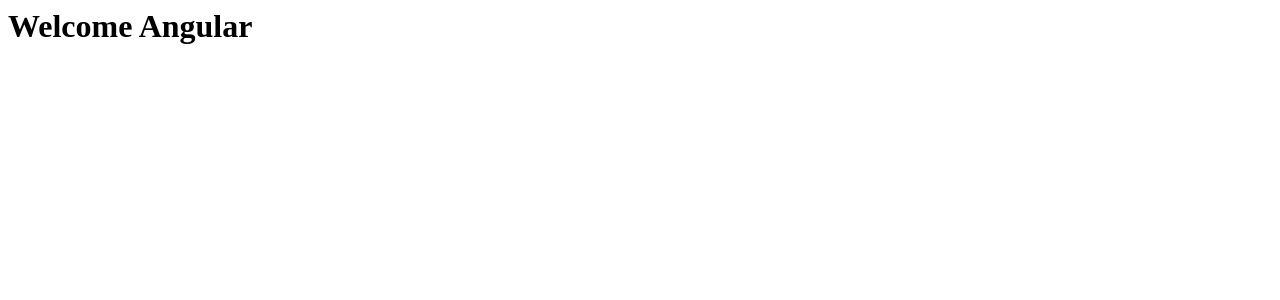
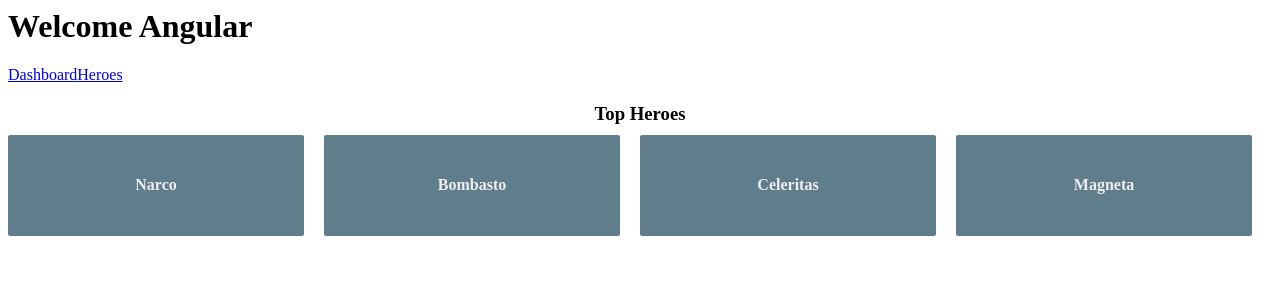
Before and after one commit to MonaliBalpande/angular-7nm9tb, an Angular app: page /dashboard in a window 1280 px wide. Before the commit this address led to /. Shown: the top 300 px of the page. Built offline with nearby package versions, Linux system fonts and the light colour scheme.

Commit message:
5 files modified, 3 added

```diff
--- a/src/app/app-routing.module.ts
+++ b/src/app/app-routing.module.ts
@@ -2,9 +2,10 @@
 import { CommonModule } from '@angular/common';
 import { RouterModule, Routes } from '@angular/router';
 import { HeroseComponent }      from './herose/herose.component';
-
+import {DashboardComponent } from './dashboard/dashboard.component';
 const routes : Routes =[
-   {path :'herose' , component: HeroseComponent} ];
+   {path :'herose' , component: HeroseComponent} ,
+   { path: 'dashboard', component: DashboardComponent },];
 
 @NgModule({
   exports: [ RouterModule ],
--- a/src/app/app.component.html
+++ b/src/app/app.component.html
@@ -1,5 +1,8 @@
 <h1>{{tittle}}</h1>
-<p>
+
   <!-- <app-herose></app-herose> -->
+<nav>
+  <a routerLink="/dashboard">Dashboard</a>
+  <a routerLink="/herose">Heroes</a>
+</nav>
   <router-outlet></router-outlet>
-</p>
--- a/src/app/app.module.ts
+++ b/src/app/app.module.ts
@@ -7,9 +7,10 @@
 import { HeroseComponent } from './herose/herose.component';
 import { HeroService } from './hero.service';
 import {AppRoutingModule } from './app-routing.module';
+import { DashboardComponent } from './dashboard/dashboard.component';
 @NgModule({
   imports:      [ BrowserModule, FormsModule,AppRoutingModule ],
-  declarations: [ AppComponent, HelloComponent, HeroseComponent ],
+  declarations: [ AppComponent, HelloComponent, HeroseComponent, DashboardComponent ],
   bootstrap:    [ AppComponent ],
   providers: [ HeroService]
 })
--- /dev/null
+++ b/src/app/dashboard/dashboard.component.css
@@ -0,0 +1,63 @@
+/* DashboardComponent's private CSS styles */
+[class*='col-'] {
+  float: left;
+  padding-right: 20px;
+  padding-bottom: 20px;
+}
+[class*='col-']:last-of-type {
+  padding-right: 0;
+}
+a {
+  text-decoration: none;
+}
+*, *:after, *:before {
+  -webkit-box-sizing: border-box;
+  -moz-box-sizing: border-box;
+  box-sizing: border-box;
+}
+h3 {
+  text-align: center;
+  margin-bottom: 0;
+}
+h4 {
+  position: relative;
+}
+.grid {
+  margin: 0;
+}
+.col-1-4 {
+  width: 25%;
+}
+.module {
+  padding: 20px;
+  text-align: center;
+  color: #eee;
+  max-height: 120px;
+  min-width: 120px;
+  background-color: #607d8b;
+  border-radius: 2px;
+}
+.module:hover {
+  background-color: #eee;
+  cursor: pointer;
+  color: #607d8b;
+}
+.grid-pad {
+  padding: 10px 0;
+}
+.grid-pad > [class*='col-']:last-of-type {
+  padding-right: 20px;
+}
+@media (max-width: 600px) {
+  .module {
+    font-size: 10px;
+    max-height: 75px; }
+}
+@media (max-width: 1024px) {
+  .grid {
+    margin: 0;
+  }
+  .module {
+    min-width: 60px;
+  }
+}
--- /dev/null
+++ b/src/app/dashboard/dashboard.component.html
@@ -0,0 +1,8 @@
+<h3>Top Heroes</h3>
+<div class="grid grid-pad">
+  <a *ngFor="let hero of heroes" class="col-1-4">
+    <div class="module hero">
+      <h4>{{hero.name}}</h4>
+    </div>
+  </a>
+</div>
--- /dev/null
+++ b/src/app/dashboard/dashboard.component.ts
@@ -0,0 +1,22 @@
+import { Component, OnInit } from '@angular/core';
+import { Hero} from '../hero';
+import { HeroService } from '../hero.service';
+
+@Component({
+  selector: 'app-dashboard',
+  templateUrl: './dashboard.component.html',
+  styleUrls: ['./dashboard.component.css']
+})
+export class DashboardComponent implements OnInit {
+heroes: Hero[]=[];
+  constructor(private heroService: HeroService) { }
+
+  ngOnInit() {
+     this.getHeroes();
+  }
+
+  getHeroes(): void {
+    this.heroService.getHeroes()
+      .subscribe(heroes => this.heroes = heroes.slice(1, 5));
+  }
+}
--- a/src/app/hero.service.ts
+++ b/src/app/hero.service.ts
@@ -1,6 +1,7 @@
 import { Injectable } from '@angular/core';
 import { Hero } from './hero';
 import { HEROES } from './heroes';
+import { Observable, of } from 'rxjs';
 
 @Injectable({
   providedIn: 'root',
@@ -9,7 +10,11 @@
 
   constructor() { }
 
-getHeroes(): Hero[] {
-  return HEROES;
+// getHeroes(): Hero[] {
+//   return HEROES;
+// }
+
+getHeroes(): Observable<Hero[]> {
+  return of(HEROES);
 }
 }
--- a/src/app/herose/herose.component.ts
+++ b/src/app/herose/herose.component.ts
@@ -31,7 +31,12 @@
     this.selectedHero = hero;
    }
 
-   getHeroes(){
-     this.heroes=this.heroService.getHeroes();
-   }
+   getHeroes(): void {
+  this.heroService.getHeroes()
+      .subscribe(heroes => this.heroes = heroes);
 }
+
+  //  getHeroes(){
+  //    this.heroes=this.heroService.getHeroes();
+  //  }
+}
```
